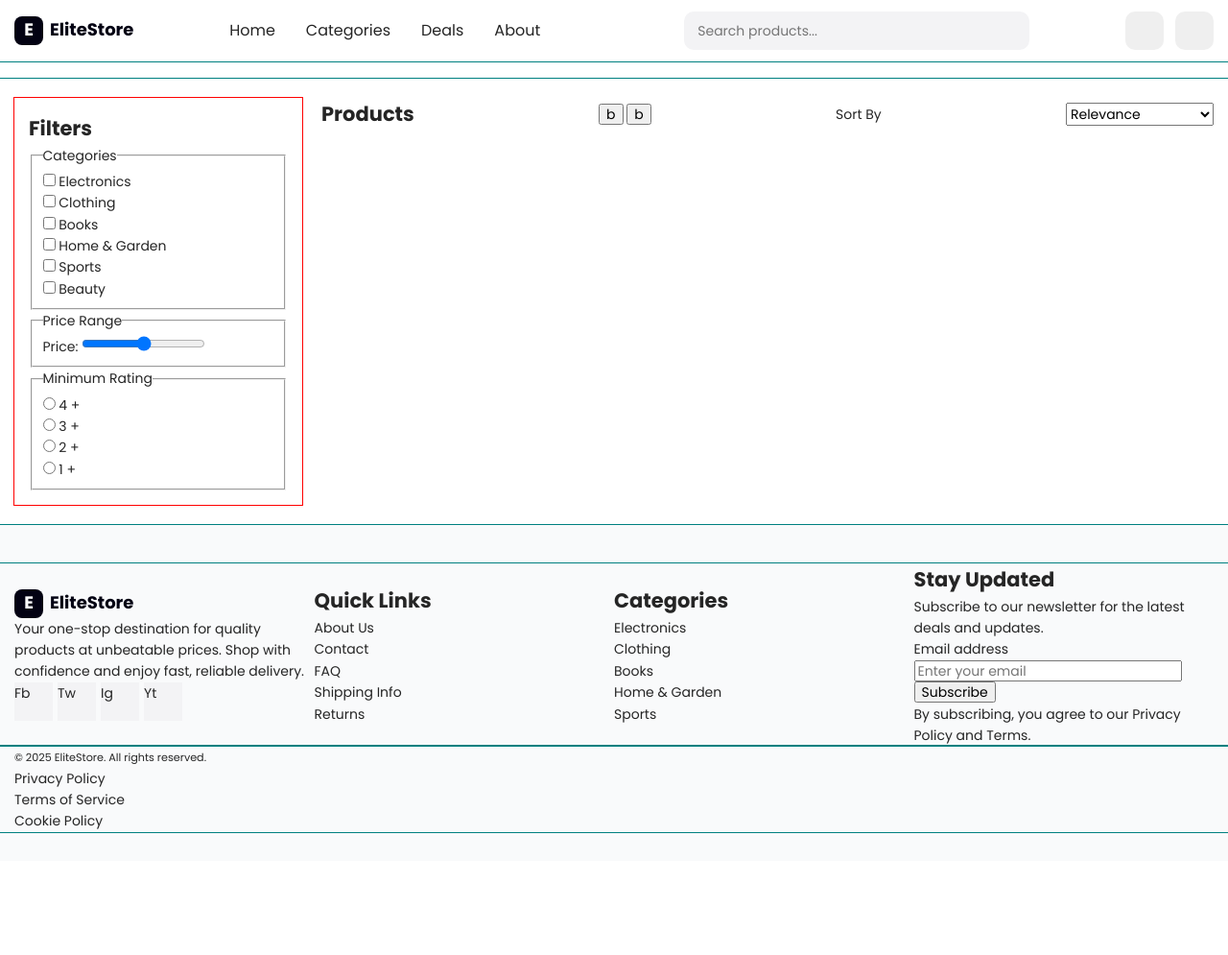
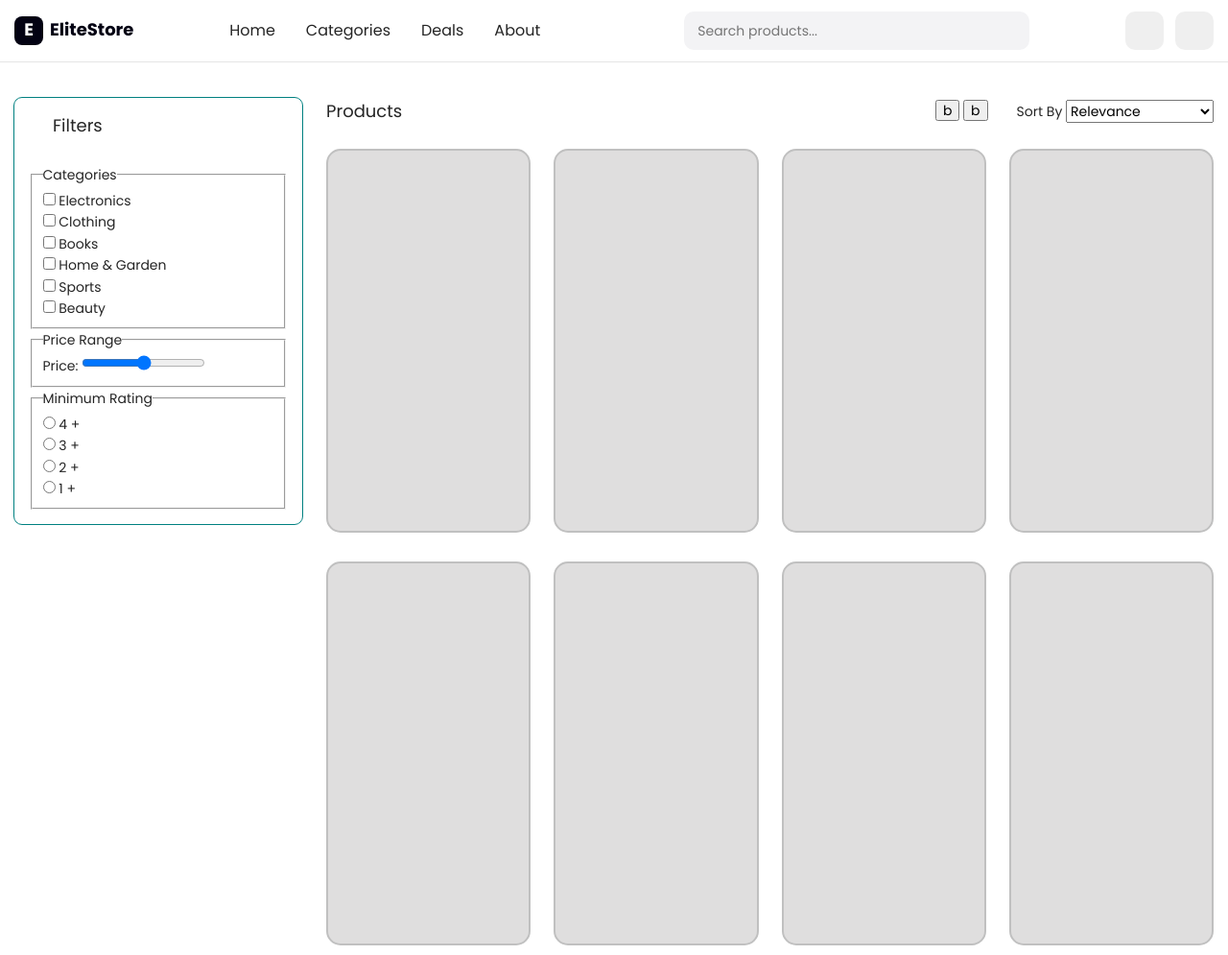
Before and after one commit to RomBobko/Store-Landing-, a plain HTML site: page index.html in a window 1280 px wide. Shown: the top 995 px of the page at 96% size. Before the commit the page ends 897 px from the top, so only its background shows below. Drawn offline with Linux system fonts and the light colour scheme.

Commit message:
refactor style & code

```diff
--- a/index.html
+++ b/index.html
@@ -2,7 +2,10 @@
 <html lang="en">
   <head>
     <meta charset="UTF-8" />
-    <meta name="viewport" content="width=device-width, initial-scale=1.0" />
+    <meta
+      name="viewport"
+      content="width=device-width, initial-scale=1.0"
+    />
     <title>Store-Landing</title>
     <link rel="stylesheet" href="./scss/style.css" />
   </head>
@@ -18,23 +21,30 @@
         <div class="header__center">
           <nav class="nav">
             <ul class="nav__list">
-              <li><a href="#" class="nav__link">Home</a></li>
-              <li><a href="#" class="nav__link">Categories</a></li>
-              <li><a href="#" class="nav__link">Deals</a></li>
-              <li><a href="#" class="nav__link">About</a></li>
+              <li>
+                <a href="#" class="nav__link">Home</a>
+              </li>
+              <li>
+                <a href="#" class="nav__link">Categories</a>
+              </li>
+              <li>
+                <a href="#" class="nav__link">Deals</a>
+              </li>
+              <li>
+                <a href="#" class="nav__link">About</a>
+              </li>
             </ul>
           </nav>
           <form class="search" role="search">
-            <label for="search-input" class="search__label"
-              >Search products</label
-            >
+            <label class="search__label"
+              ><span class="visually-hidden">Search products</span>
               <input
-              id="search-input"
+                name="search"
                 type="search"
                 class="search__input"
                 placeholder="Search products..."
                 aria-label="Search products"
-            />
+            /></label>
           </form>
         </div>
         <!-- Пошук і кнопки -->
@@ -53,7 +63,7 @@
       <div class="container main__inner">
         <!-- Sidebar -->
         <aside class="filters" aria-labelledby="filters-title">
-          <h2 id="filters-title">Filters</h2>
+          <h2 id="filters-title" class="filters__title">Filters</h2>
 
           <form class="filters-form">
             <fieldset>
@@ -72,13 +82,21 @@
                 </li>
                 <li class="categories__item">
                   <label
-                    ><input type="checkbox" name="category" value="clothing" />
+                    ><input
+                      type="checkbox"
+                      name="category"
+                      value="clothing"
+                    />
                     Clothing</label
                   >
                 </li>
                 <li class="categories__item">
                   <label
-                    ><input type="checkbox" name="category" value="books" />
+                    ><input
+                      type="checkbox"
+                      name="category"
+                      value="books"
+                    />
                     Books</label
                   >
                 </li>
@@ -94,13 +112,21 @@
                 </li>
                 <li class="categories__item">
                   <label
-                    ><input type="checkbox" name="category" value="sports" />
+                    ><input
+                      type="checkbox"
+                      name="category"
+                      value="sports"
+                    />
                     Sports</label
                   >
                 </li>
                 <li class="categories__item">
                   <label
-                    ><input type="checkbox" name="category" value="beauty" />
+                    ><input
+                      type="checkbox"
+                      name="category"
+                      value="beauty"
+                    />
                     Beauty</label
                   >
                 </li>
@@ -110,14 +136,10 @@
             <fieldset>
               <legend>Price Range</legend>
 
-              <label for="price-range">Price:</label>
-              <input
-                type="range"
-                id="price-range"
-                name="price"
-                min="0"
-                max="1000"
-              />
+              <label
+                >Price:
+                <input type="range" name="price" min="0" max="1000" />
+              </label>
             </fieldset>
 
             <fieldset>
@@ -126,22 +148,26 @@
               <ul class="rating">
                 <li class="rating__item">
                   <label
-                    ><input type="radio" name="rating" value="4" /> 4 +</label
+                    ><input type="radio" name="rating" value="4" /> 4
+                    +</label
                   >
                 </li>
                 <li class="rating__item">
                   <label
-                    ><input type="radio" name="rating" value="3" /> 3 +</label
+                    ><input type="radio" name="rating" value="3" /> 3
+                    +</label
                   >
                 </li>
                 <li class="rating__item">
                   <label
-                    ><input type="radio" name="rating" value="2" /> 2 +</label
+                    ><input type="radio" name="rating" value="2" /> 2
+                    +</label
                   >
                 </li>
                 <li class="rating__item">
                   <label
-                    ><input type="radio" name="rating" value="1" /> 1 +</label
+                    ><input type="radio" name="rating" value="1" /> 1
+                    +</label
                   >
                 </li>
               </ul>
@@ -151,7 +177,9 @@
 
         <section class="catalog" aria-labelledby="catalog-title">
           <header class="catalog__toolbar">
-            <h2 class="catalog__title" id="catalog-title">Products</h2>
+            <h2 class="catalog__title" id="catalog-title">
+              Products
+            </h2>
 
             <div class="catalog__controls">
               <div role="group" aria-label="View">
@@ -174,21 +202,61 @@
                   b
                 </button>
               </div>
+              <label
+                >Sort By
+                <select name="sort">
+                  <option value="relevance">Relevance</option>
+                  <option value="price-asc">
+                    Price: Low to High
+                  </option>
+                  <option value="price-desc">
+                    Price: High to Low
+                  </option>
+                  <option value="rating-desc">
+                    Rating: High to Low
+                  </option>
+                </select>
+              </label>
             </div>
-
-            <label for="sort">Sort By</label>
-            <select name="sort" id="sort">
-              <option value="relevance">Relevance</option>
-              <option value="price-asc">Price: Low to High</option>
-              <option value="price-desc">Price: High to Low</option>
-              <option value="rating-desc">Rating: High to Low</option>
-            </select>
           </header>
 
           <ul class="catalog__list" id="products-list">
-            <li class="catalog__item"><article></article></li>
-            <li class="catalog__item"><article></article></li>
-            <li class="catalog__item"><article></article></li>
+            <li class="catalog__item">
+              <article class="card"></article>
+            </li>
+            <li class="catalog__item">
+              <article class="card"></article>
+            </li>
+            <li class="catalog__item">
+              <article class="card"></article>
+            </li>
+            <li class="catalog__item">
+              <article class="card"></article>
+            </li>
+            <li class="catalog__item">
+              <article class="card"></article>
+            </li>
+            <li class="catalog__item">
+              <article class="card"></article>
+            </li>
+            <li class="catalog__item">
+              <article class="card"></article>
+            </li>
+            <li class="catalog__item">
+              <article class="card"></article>
+            </li>
+            <li class="catalog__item">
+              <article class="card"></article>
+            </li>
+            <li class="catalog__item">
+              <article class="card"></article>
+            </li>
+            <li class="catalog__item">
+              <article class="card"></article>
+            </li>
+            <li class="catalog__item">
+              <article class="card"></article>
+            </li>
           </ul>
         </section>
       </div>
@@ -197,76 +265,127 @@
     <footer class="footer">
       <div class="container footer__inner">
         <!-- Блок бренду/опису -->
-        <section class="footer__brand" aria-labelledby="footer-brand-title">
-          <h2 id="footer-brand-title" class="footer__brand-title">
+        <section
+          class="footer__brand"
+          aria-labelledby="footer-brand-title"
+        >
+          <h2 id="footer-brand-title" class="visually-hidden">
             About EliteStore
           </h2>
-          <a href="#" class="logo"
+          <a href="#" class="logo footer__logo"
             ><span class="logo__letter">E</span>EliteStore</a
           >
-          <p class="">
-            Your one-stop destination for quality products at unbeatable prices.
-            Shop with confidence and enjoy fast, reliable delivery.
+          <p class="footer__brand-text">
+            Your one-stop destination for quality products at
+            unbeatable prices. Shop with confidence and enjoy fast,
+            reliable delivery.
           </p>
 
           <ul class="social" aria-label="Social media">
             <li class="social__item">
-              <a href="#" class="social__link" aria-label="Facebook">Fb</a>
+              <a href="#" class="social__link" aria-label="Facebook"
+                >Fb</a
+              >
             </li>
             <li class="social__item">
-              <a href="#" class="social__link" aria-label="Twitter">Tw</a>
+              <a href="#" class="social__link" aria-label="Twitter"
+                >Tw</a
+              >
             </li>
             <li class="social__item">
-              <a href="#" class="social__link" aria-label="Instagram">Ig</a>
+              <a href="#" class="social__link" aria-label="Instagram"
+                >Ig</a
+              >
             </li>
             <li class="social__item">
-              <a href="#" class="social__link" aria-label="YouTube">Yt</a>
+              <a href="#" class="social__link" aria-label="YouTube"
+                >Yt</a
+              >
             </li>
           </ul>
         </section>
 
         <!-- Навігація: швидкі лінки -->
-        <nav class="footer__nav" aria-labelledby="footer-quicklinks-title">
-          <h2 id="footer-quicklinks-title">Quick Links</h2>
+        <nav
+          class="footer__nav"
+          aria-labelledby="footer-quicklinks-title"
+        >
+          <h2 id="footer-quicklinks-title" class="footer__title">
+            Quick Links
+          </h2>
 
-          <ul>
-            <li><a href="#">About Us</a></li>
-            <li><a href="#">Contact</a></li>
-            <li><a href="#">FAQ</a></li>
-            <li><a href="#">Shipping Info</a></li>
-            <li><a href="#">Returns</a></li>
+          <ul class="footer__nav-list">
+            <li class="footer__nav-item">
+              <a href="#">About Us</a>
+            </li>
+            <li class="footer__nav-item">
+              <a href="#">Contact</a>
+            </li>
+            <li class="footer__nav-item">
+              <a href="#">FAQ</a>
+            </li>
+            <li class="footer__nav-item">
+              <a href="#">Shipping Info</a>
+            </li>
+            <li class="footer__nav-item">
+              <a href="#">Returns</a>
+            </li>
           </ul>
         </nav>
 
         <!-- Навігація: категорії -->
-        <nav class="footer__nav" aria-labelledby="footer-categories-title">
-          <h2 id="footer-categories-title">Categories</h2>
+        <nav
+          class="footer__nav"
+          aria-labelledby="footer-categories-title"
+        >
+          <h2 id="footer-categories-title" class="footer__title">
+            Categories
+          </h2>
 
-          <ul>
-            <li><a href="#">Electronics</a></li>
-            <li><a href="#">Clothing</a></li>
-            <li><a href="#">Books</a></li>
-            <li><a href="#">Home &amp; Garden</a></li>
-            <li><a href="#">Sports</a></li>
+          <ul class="footer__nav-list">
+            <li class="footer__nav-item">
+              <a href="#">Electronics</a>
+            </li>
+            <li class="footer__nav-item">
+              <a href="#">Clothing</a>
+            </li>
+            <li class="footer__nav-item">
+              <a href="#">Books</a>
+            </li>
+            <li class="footer__nav-item">
+              <a href="#">Home &amp; Garden</a>
+            </li>
+            <li class="footer__nav-item">
+              <a href="#">Sports</a>
+            </li>
           </ul>
         </nav>
 
         <!-- Підписка -->
-        <section class="footer__newsletter" aria-labelledby="footer-news-title">
-          <h2 id="footer-news-title">Stay Updated</h2>
-          <p>Subscribe to our newsletter for the latest deals and updates.</p>
+        <section
+          class="footer__newsletter"
+          aria-labelledby="footer-news-title"
+        >
+          <h2 id="footer-news-title" class="footer__title">
+            Stay Updated
+          </h2>
+          <p>
+            Subscribe to our newsletter for the latest deals and
+            updates.
+          </p>
 
           <form class="newsletter-form">
-            <label for="newsletter-email" class="visually-hidden"
-              >Email address</label
-            >
+            <label class="newsletter__input"
+              ><span class="visually-hidden">Email address</span>
               <input
-              id="newsletter-email"
                 type="email"
                 name="email"
                 placeholder="Enter your email"
-            />
-            <button type="submit" aria-label="Subscribe">Subscribe</button>
+            /></label>
+
+            <button type="submit" aria-label="Subscribe">
+              Subscribe
+            </button>
           </form>
 
           <p class="consent">
@@ -278,10 +397,16 @@
       <div class="container footer__legal">
         <small>© 2025 EliteStore. All rights reserved.</small>
 
-        <ul class="legal-links">
-          <li><a href="#">Privacy Policy</a></li>
-          <li><a href="#">Terms of Service</a></li>
-          <li><a href="#">Cookie Policy</a></li>
+        <ul class="footer__legal-list">
+          <li>
+            <a href="#">Privacy Policy</a>
+          </li>
+          <li>
+            <a href="#">Terms of Service</a>
+          </li>
+          <li>
+            <a href="#">Cookie Policy</a>
+          </li>
         </ul>
       </div>
     </footer>
--- a/scss/components/_cards.scss
+++ b/scss/components/_cards.scss
@@ -0,0 +1,13 @@
+.card {
+    display: inline-block;
+    width: 100%;
+    height: 400px;
+
+    border: 2px solid rgb(192, 192, 192);
+    border-radius: 15px;
+    background-color: #dfdede;
+
+    font-size: 30px;
+    font-weight: 700;
+    align-items: center;
+}
--- a/scss/layout/_catalog.scss
+++ b/scss/layout/_catalog.scss
@@ -2,6 +2,11 @@
   display: flex;
   flex: 1;
   flex-direction: column;
+
+  &__controls {
+    display: flex;
+    gap: 30px;
+  }
 
   &__toolbar {
     display: flex;
@@ -10,10 +15,30 @@
 
     margin-bottom: 24px;
   }
+  &__title {
+    font-size: 18px;
+    font-weight: $font-weight-normal;
+  }
 
   &__list {
     display: grid;
-    grid-template-columns: repeat(auto-fill, minmax(250px, 1fr));
+    grid-template-columns: repeat(4, 1fr);
     gap: 24px;
+
+    @media (max-width: 1200px) {
+      grid-template-columns: repeat(3, 1fr);
+    }
+
+    @media (max-width: 768px) {
+      grid-template-columns: repeat(2, 1fr);
+    }
+
+    @media (max-width: 480px) {
+      grid-template-columns: 1fr;
+    }
+  }
+
+  &__item {
+    display: inline-block;
   }
 }
--- a/scss/layout/_footer.scss
+++ b/scss/layout/_footer.scss
@@ -1,24 +1,67 @@
 .footer {
-  padding-top: 40px;
-  padding-bottom: 30px;
+  padding-top: 45px;
+  padding-bottom: 40px;
 
+  color: $color-accent;
   background-color: $color-footer-bg;
   border-top: 1px solid $color-border;
+
+  &__logo {
+    margin-bottom: 10px;
+  }
+
+  &__title {
+    margin-bottom: 10px;
+    font-size: 16px;
+    font-weight: $font-weight-normal;
+  }
 
   &__inner {
     display: flex;
     align-items: center;
+    gap: 50px;
+
+    padding-bottom: 30px;
+    margin-bottom: 35px;
+
+    font-size: 12px;
+    font-weight: $font-weight-normal;
+
+    border-bottom: 1px solid #d1d1d1;
   }
 
   &__brand,
   &__nav,
   &__newsletter {
+    display: flex;
+    flex-direction: column;
     flex: 1;
     min-width: 220px;
   }
 
-  &__brand-title {
-    @extend %visually-hidden;
+  &__nav-list {
+    display: flex;
+    flex-direction: column;
+    gap: 4px;
+  }
+
+  &__brand-text {
+    font-size: 12px;
+    margin-bottom: 5px;
+  }
+
+  &__legal {
+    display: flex;
+    align-items: center;
+    justify-content: space-between;
+  }
+
+  &__legal-list {
+    display: flex;
+    align-items: center;
+    gap: 15px;
+
+    font-size: 12px;
   }
 }
 
--- a/scss/layout/_header.scss
+++ b/scss/layout/_header.scss
@@ -68,9 +68,6 @@
   min-width: 360px;
 
   font-size: $font-size-base;
-  &__label {
-    @extend %visually-hidden;
-  }
 
   &__input {
     width: 100%;
@@ -81,6 +78,11 @@
     border: transparent;
     border-radius: $radius-lg;
   }
+}
+
+// header-search__label
+.visually-hidden {
+  @extend %visually-hidden;
 }
 
 .icon-btn {
--- a/scss/layout/_sidebar.scss
+++ b/scss/layout/_sidebar.scss
@@ -1,7 +1,19 @@
 .filters {
-    position: sticky;
-    max-width: 300px;
-    width: 100%;
-    padding: 15px;
-    outline: 1px solid red;
+  position: sticky;
+  top: 80px;
+  max-width: 300px;
+  width: 100%;
+  padding: 15px;
+
+//   border-color: $color-border;
+  border-radius: $radius-md;
+  outline: 1px solid teal;
+
+  &__title {
+    margin-bottom: 25px;
+    margin-left: 25px;
+
+    font-size: 18px;
+    font-weight: $font-weight-normal;
+  }
 }
--- a/scss/style.scss
+++ b/scss/style.scss
@@ -10,4 +10,5 @@
 @import './layout/header';
 @import './layout/sidebar';
 @import './layout/catalog';
+@import './components/cards';
 @import './layout/footer';
--- a/scss/utils/_global.scss
+++ b/scss/utils/_global.scss
@@ -1,21 +1,3 @@
-/* CONTAINER */
-
-@media (min-width: 1440px) {
-  .container {
-    max-width: 1400px;
-  }
-}
-
-.container {
-  display: block;
-  max-width: 1280px;
-  width: 100%;
-  margin: 0 auto;
-  padding: 0 15px;
-
-  outline: 1px solid teal;
-}
-
 body {
   font-family: $font-main;
   font-weight: $font-weight-normal;
@@ -24,13 +6,26 @@ body {
 
   color: $color-text;
 }
+.container {
+  display: block;
+  max-width: 1280px;
+  width: 100%;
+  margin: 0 auto;
+  padding: 0 15px;
+
+  // outline: 1px solid teal;
+}
 
 .main__inner {
   display: flex;
   align-items: start;
-  gap: 20px;
+  gap: 25px;
 
   margin-top: 17px;
   padding-top: 20px;
   padding-bottom: 20px;
 }
+
+.visually-hidden {
+  @extend %visually-hidden;
+}
```
Also changed, not shown: .prettierrc.json, scss/style.css, 1 other file. Lines whose indentation alone changed are shown as unchanged.
